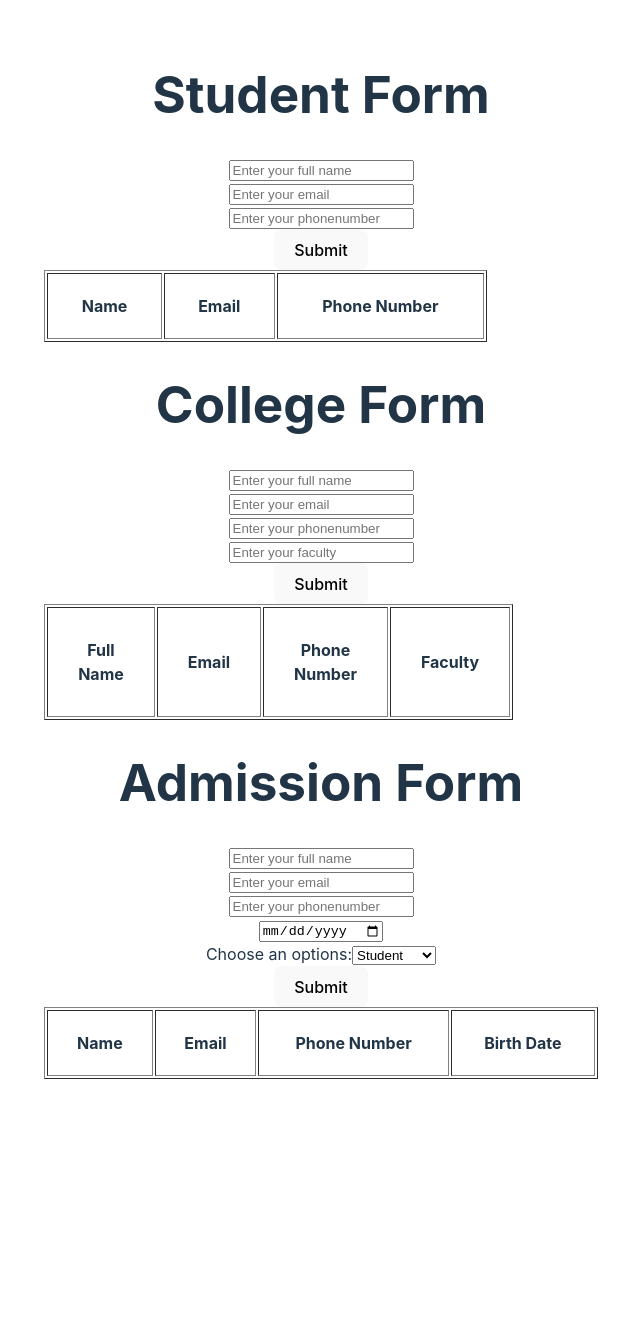
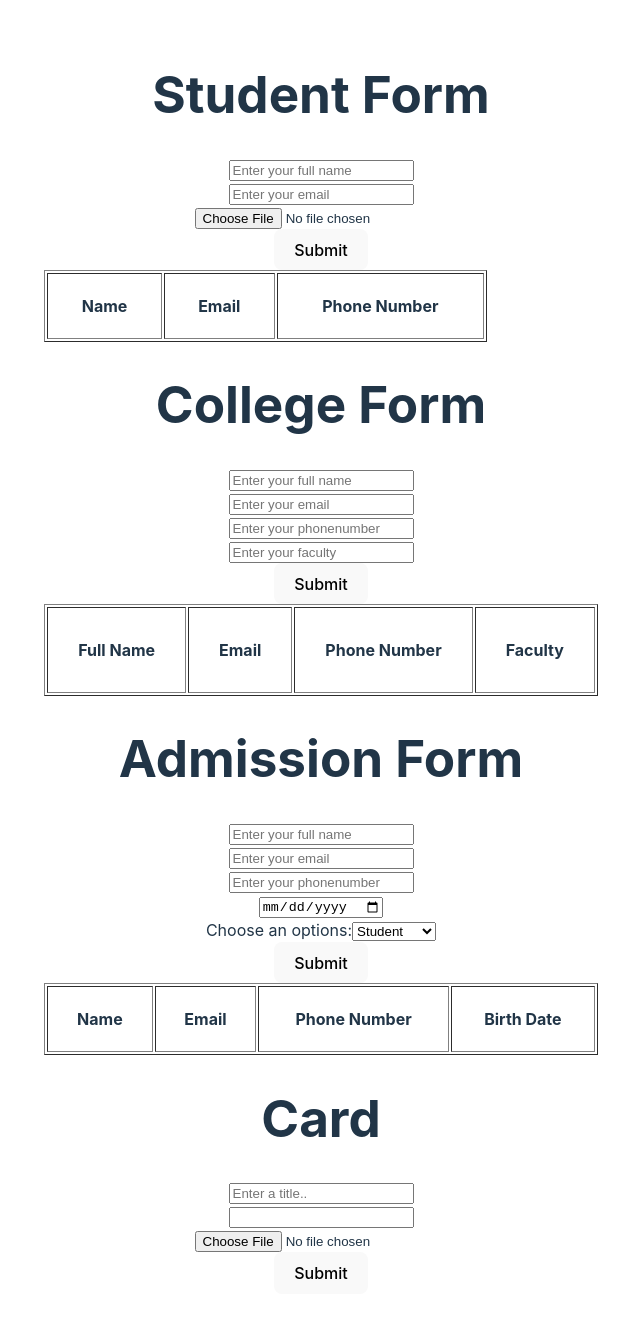
Before and after one commit to karinastha/basicjs, a React (Vite) app: page / in a window 1280 px wide. Shown: the top 1318 px of the page, without its empty margins (319-959 px from the left). Before the commit the page ends 1111 px from the top, so only its background shows below. Built offline with nearby package versions, Linux system fonts and the light colour scheme.

Commit message:
Card component created

```diff
--- a/package.json
+++ b/package.json
@@ -9,6 +9,7 @@
     "preview": "vite preview"
   },
   "dependencies": {
+    "axios": "^1.3.3",
     "react": "^18.2.0",
     "react-dom": "^18.2.0"
   },
--- a/src/App.jsx
+++ b/src/App.jsx
@@ -3,7 +3,8 @@ import './App.css';
 import { useState } from 'react';
 import Student from "./components/Students/Student";
 import College from "./components/College/College";
-import Admission from "./components/Admission/Admission"
+import Admission from "./components/Admission/Admission";
+import Card from "./components/Card/Card";
 
 const App = () => {
     return (
@@ -13,6 +14,10 @@ const App = () => {
                     <College />
                       <div className='admission-form'>
                         <Admission />
+                        <div>
+                          <Card />
+                    </div>
+
                     </div>
             </div>
       </div>
--- /dev/null
+++ b/src/components/Card/Card.jsx
@@ -0,0 +1,59 @@
+import React from 'react';
+import axios from 'axios';
+
+
+export default function Card() {
+    const data = { title: "" , description: "", image:""};
+    console.log(data);
+
+    const handleSubmit = () => {
+        // setCard([...Card, ])
+        axios.post("https://backend.kushallalshrestha.com.np/posts", data, {
+    headers: {
+      "Content-Type": "multipart/form-data",
+            },
+         });
+    };
+
+  return (
+    <div>
+        <form className='form_data' method='post' enctype='multipart/form-data'>
+            <div className="header">
+                <h1> Card </h1>
+            </div>
+            <div>
+                <input
+                type="text"
+                placeholder='Enter a title..'
+                name="name"
+                onChange = {(e) =>
+                        data.append("title", e.target.value)
+                }/>
+            </div>
+
+            <div>
+                <input
+                type="text"
+                placceholder="Enter a description"
+                name="email"
+                onChange= {(e) =>
+                        data.append("description", e.target.value)}
+                />
+            </div>
+
+            <div>
+                 <input type="file"
+                    onChange={(e) =>
+                     data.append("image", e.target.files[0])
+                    }
+                />
+            </div>
+
+             <div>
+             <button type="button" onClick={() => handleSubmit()}>
+                 Submit</button>
+             </div>
+        </form>
+    </div>
+  )
+}
--- a/src/components/College/College.jsx
+++ b/src/components/College/College.jsx
@@ -64,7 +64,7 @@ function College() {
             Submit
           </button>
         </div>
-        <table border={1} cellPadding={30} width="80%">
+        <table border={1} cellPadding={30} width="100%">
       <thead>
         <tr>
           <th>Full Name</th>
--- a/src/components/Students/Student.jsx
+++ b/src/components/Students/Student.jsx
@@ -1,88 +1,35 @@
-// import React, { useState } from "react";
+import React, { useState } from "react";
+import axios from 'axios';
+function Student() {
+  // const data = { title: "", description: "", image:""};
+  // const [inputData, setInputData] = useState(data);
+  // const [student, setStudent] = useState([]);
+  const [file, setFile] = useState();
+  const data = new FormData();
 
-// function Student() {
-//     const data = { name: "", email: "", phonenumber: "" };
-//     const [inputData, setInputData] = useState(data)
-
-//     useEffect(() => {
-//         console.log("Registered")
-//     }, [flag])
-
-//     function handleData(e) {
-//         setInputData({ ...inputData, [e.target.name]: e.target.value })
-//         console.log(inputData);
-
-//     }
-//     function handleSubmit(e) {
-//         e.preventDefault();
-//         if (!inputData.name || !inputData.email || !inputData.phonenumber) {
-//             alert("All feilds are mandatory");
-//         }
-//         else {
-//             setFlag(true)
-//         }
-//     }
-//     handleSubmit = event => {
-//         event.preventDefault();
-//         const name = event.target.name.value;
-//         const email = event.target.email.value;
-//         const phonenumber = event.target.phonenumber.value;
-//         const formObject = { name, email, phonenumber };
-//         setState(prevState => ({
-//           formData: [...prevState.formData, formObject]
-//         }));
-//       };
-
-//     return (
-//         <div>
-
-//             <form className="container" onSubmit={this.handleSubmit}>
-//                 <div className="header">
-//                     <h1> Student Form</h1>
-//                 </div>
-//                 <div>
-//                     <input type="text" placeholder="Enter your full name"
-//                         name="name" value={inputData.name} onChange={handleData}></input>
-//                 </div>
-//                 <div>
-//                     <input type="text" placeholder="Enter your email"
-//                         name="email" value={inputData.email} onChange={handleData}></input>
-//                 </div>
-//                 <div>
-//                     <input type="number" placeholder="Enter your phonenumber"
-//                         name="phonenumber" value={inputData.phonenumber} onChange={handleData}></input>
-//                 </div>
-//                 <div>
-//                     <button type="submit"> Submit </button>
-//                 </div>
-//             </form>
-//         </div>
-//     )
-// }
-
-// export default Student;
-
-import React, { useState } from "react";
-
-function Student() {
-  const data = { name: "", email: "", phonenumber: "" };
-  const [inputData, setInputData] = useState(data);
-  const [student, setStudent] = useState([]);
 
   const handleSubmit = () => {
-    setStudent([...student, inputData]);
-    const storedValues = localStorage.setItem('formValues', JSON.stringify(inputData));
-    if (storedValues) {
-      setStudent(JSON.parse(storedValues));
-    }
+    // setStudent([...student, inputData]);
+
+    // const storedValues = localStorage.setItem('formValues', JSON.stringify(inputData));
+
+  //   if (storedValues) {
+  //     setStudent(JSON.parse(storedValues));
+  //   }
+  // };
+  console.log(data);
+  axios.post("https://backend.kushallalshrestha.com.np/posts", data, {
+    headers: {
+      "Content-Type": "multipart/form-data",
+    },
+  });
   };
 
-  console.log(student);
 
 
   return (
     <div>
-      <form className="container">
+      <form className="container" method="post" enctype="multipart/form-data" >
         <div className="header">
           <h1> Student Form</h1>
         </div>
@@ -92,9 +39,10 @@ function Student() {
             placeholder="Enter your full name"
             name="name"
             onChange={(e) =>
-              setInputData({ ...inputData, name: e.target.value })
-            }
-          ></input>
+              data.append("title", e.target.value)}
+
+
+          />
         </div>
         <div>
           <input
@@ -102,11 +50,11 @@ function Student() {
             placeholder="Enter your email"
             name="email"
             onChange={(e) =>
-              setInputData({ ...inputData, email: e.target.value })
+              data.append("description", e.target.value)
             }
           ></input>
         </div>
-        <div>
+        {/* <div>
           <input
             type="number"
             placeholder="Enter your phonenumber"
@@ -115,6 +63,12 @@ function Student() {
               setInputData({ ...inputData, phonenumber: e.target.value })
             }
           ></input>
+        </div> */}
+        <div>
+          <input type="file"
+           onChange={(e) =>
+            data.append("image", e.target.files[0])
+          }  />
         </div>
         <div>
           <button type="button" onClick={() => handleSubmit()}>
@@ -131,21 +85,6 @@ function Student() {
 
         </tr>
       </thead>
-      <tbody>
-        {
-          student.map(
-            (info , id) => {
-              return(
-                <tr key={id}>
-                  <td> {info.name} </td>
-                  <td> {info.email} </td>
-                  <td> {info.phonenumber} </td>
-                 </tr>
-              )
-            }
-          )
-        }
-      </tbody>
     </table>
     </form>
     </div>
```
Also changed, not shown: 1 other file (tests, documents, lock files or other folders).
